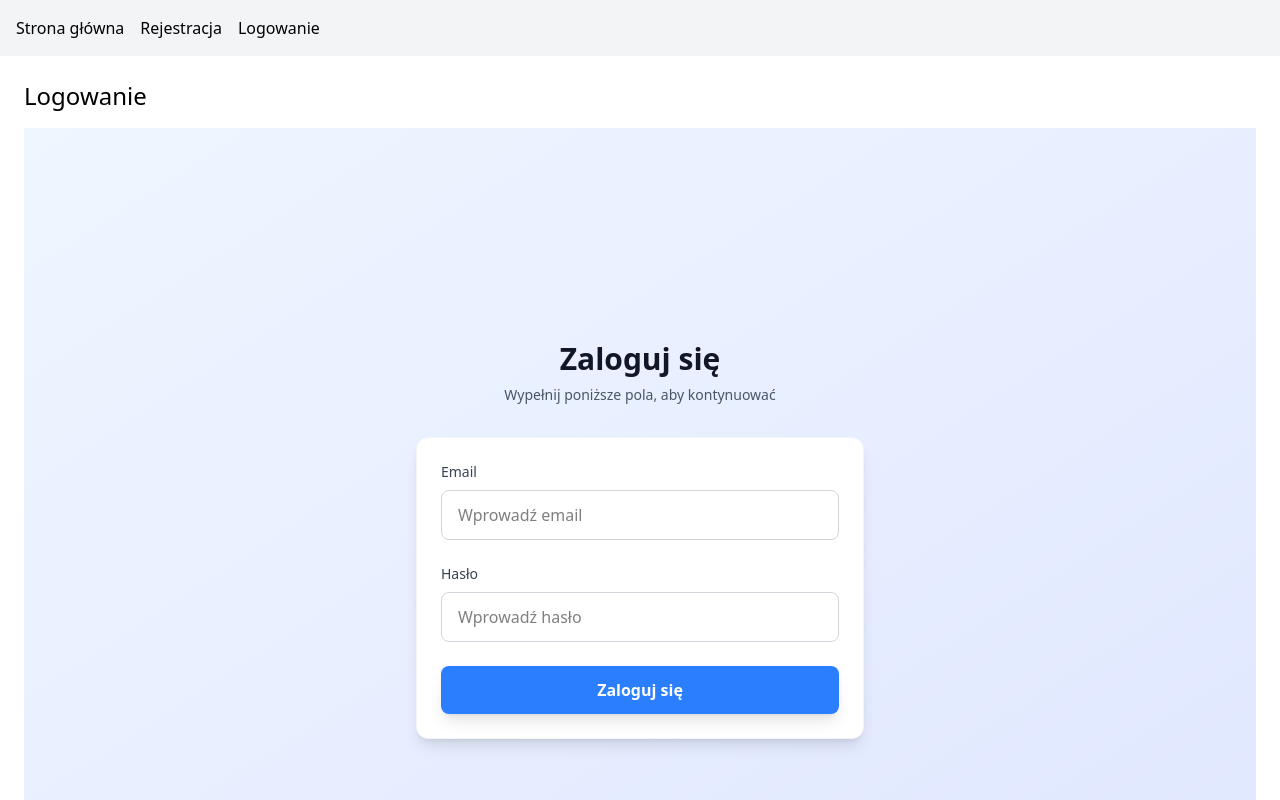
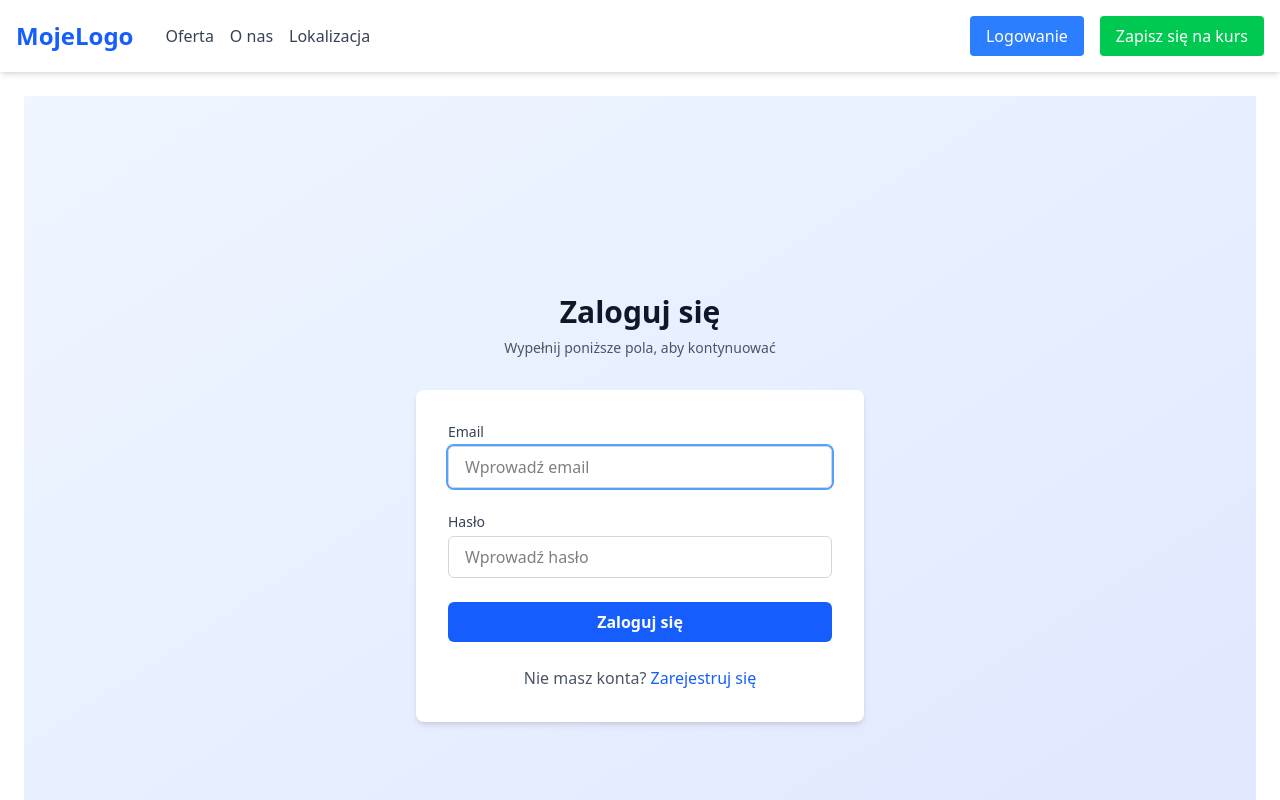
Before and after one commit to Mickelele/frontend-public, a Next.js app: page /auth/login in a window 1280 px wide. Shown: the top 800 px of the page. Built offline with nearby package versions, Linux system fonts and the light colour scheme.

Commit message:
nav bar edited

```diff
--- a/app/auth/login/page.js
+++ b/app/auth/login/page.js
@@ -1,10 +1,10 @@
 'use client';
+import { useRouter } from 'next/navigation';
 import { loginUser } from '/lib/api/auth.api';
 import { setToken } from '/lib/auth';
-import { useRouter } from 'next/navigation';
 import AuthForm from '/components/AuthForm';
 import { useAuth } from '/context/AuthContext';
-import '../../../styles/global.css';
+import Link from 'next/link';
 
 export default function LoginPage() {
     const router = useRouter();
@@ -23,9 +23,18 @@ export default function LoginPage() {
     ];
 
     return (
-        <div>
-            <h1 className="text-2xl mb-4">Logowanie</h1>
-            <AuthForm fields={fields} onSubmit={onSubmit} submitLabel="Zaloguj się" />
-        </div>
+        <AuthForm
+            fields={fields}
+            onSubmit={onSubmit}
+            submitLabel="Zaloguj się"
+            footer={
+                <p className="text-gray-600">
+                    Nie masz konta?{' '}
+                    <Link href="/auth/register" className="text-blue-600 hover:underline font-medium">
+                        Zarejestruj się
+                    </Link>
+                </p>
+            }
+        />
     );
 }
--- a/app/auth/register/page.js
+++ b/app/auth/register/page.js
@@ -2,14 +2,15 @@
 import { registerUser } from '/lib/api/auth.api';
 import { useRouter } from 'next/navigation';
 import AuthForm from '/components/AuthForm';
+import Link from 'next/link';
 
 export default function RegisterPage() {
     const router = useRouter();
 
     const onSubmit = async (values) => {
         await registerUser(values);
-        alert('Konto utworzone! Zaloguj się.');
-        router.push('/dashboard/profile');
+        alert('Konto utworzone! Teraz możesz się zalogować.');
+        router.push('/auth/login');
     };
 
     const fields = [
@@ -20,9 +21,18 @@ export default function RegisterPage() {
     ];
 
     return (
-        <div>
-            <h1 className="text-2xl mb-4">Rejestracja</h1>
-            <AuthForm fields={fields} onSubmit={onSubmit} submitLabel="Zarejestruj" />
-        </div>
+        <AuthForm
+            fields={fields}
+            onSubmit={onSubmit}
+            submitLabel="Zarejestruj"
+            footer={
+                <p className="text-gray-600 text-center">
+                    Masz już konto?{' '}
+                    <Link href="/auth/login" className="text-blue-600 hover:underline font-medium">
+                        Zaloguj się
+                    </Link>
+                </p>
+            }
+        />
     );
 }
--- a/components/AuthForm.js
+++ b/components/AuthForm.js
@@ -1,10 +1,20 @@
 'use client';
-import { useState } from 'react';
 
-export default function AuthForm({ fields, onSubmit, submitLabel }) {
+import { useState, useRef, useEffect } from 'react';
+import Link from 'next/link';
+
+export default function AuthForm({ fields, onSubmit, submitLabel, footer }) {
     const [values, setValues] = useState({});
     const [error, setError] = useState(null);
     const [isLoading, setIsLoading] = useState(false);
+    const firstInputRef = useRef(null);
+
+    // Autofocus na pierwsze pole
+    useEffect(() => {
+        if (firstInputRef.current) {
+            firstInputRef.current.focus();
+        }
+    }, []);
 
     const handleChange = (e) => {
         setValues({ ...values, [e.target.name]: e.target.value });
@@ -37,70 +47,64 @@ export default function AuthForm({ fields, onSubmit, submitLabel }) {
                     </p>
                 </div>
 
-                <form
-                    onSubmit={handleSubmit}
-                    className="card animate-slide-up"
-                >
-                    <div className="space-y-6">
-                        {fields.map((field) => (
-                            <div key={field.name} className="space-y-2">
-                                <label
-                                    htmlFor={field.name}
-                                    className="block text-sm font-medium text-gray-700"
-                                >
+                <form onSubmit={handleSubmit} className="bg-white p-8 rounded-lg shadow-md space-y-6">
+                    {fields.map((field, index) => (
+                        <div key={field.name} className="space-y-1">
+                            <label htmlFor={field.name} className="block text-sm font-medium text-gray-700">
                                 {field.label}
                             </label>
                             <input
                                 id={field.name}
+                                name={field.name}
                                 type={field.type || 'text'}
-                                    name={field.name}
+                                placeholder={`Wprowadź ${field.label.toLowerCase()}`}
+                                value={values[field.name] || ''}
                                 onChange={handleChange}
+                                disabled={isLoading}
+                                ref={index === 0 ? firstInputRef : null}
+                                className="w-full px-4 py-2 border border-gray-300 rounded-md focus:ring-2 focus:ring-blue-400 focus:outline-none"
                                 required
-                                    className="input-field"
-                                    placeholder={`Wprowadź ${field.label.toLowerCase()}`}
-                                    disabled={isLoading}
                             />
                         </div>
                     ))}
 
                     {error && (
                         <div className="rounded-md bg-red-50 p-4 border border-red-200">
-                                <div className="flex">
-                                    <div className="flex-shrink-0">
-                                        <svg className="h-5 w-5 text-red-400" viewBox="0 0 20 20" fill="currentColor">
-                                            <path fillRule="evenodd" d="M10 18a8 8 0 100-16 8 8 0 000 16zM8.707 7.293a1 1 0 00-1.414 1.414L8.586 10l-1.293 1.293a1 1 0 101.414 1.414L10 11.414l1.293 1.293a1 1 0 001.414-1.414L11.414 10l1.293-1.293a1 1 0 00-1.414-1.414L10 8.586 8.707 7.293z" clipRule="evenodd" />
-                                        </svg>
-                                    </div>
-                                    <div className="ml-3">
-                                        <h3 className="text-sm font-medium text-red-800">
-                                            Błąd
-                                        </h3>
-                                        <p className="text-sm text-red-700 mt-1">
-                                            {error}
-                                        </p>
-                                    </div>
-                                </div>
+                            <p className="text-sm text-red-700">{error}</p>
                         </div>
                     )}
 
                     <button
                         type="submit"
                         disabled={isLoading}
-                            className="btn-primary w-full flex justify-center items-center space-x-2 disabled:opacity-50 disabled:cursor-not-allowed"
+                        className="w-full py-2 px-4 bg-blue-600 text-white rounded-md font-semibold hover:bg-blue-700 transition-colors disabled:opacity-50 disabled:cursor-not-allowed flex justify-center items-center"
                     >
                         {isLoading ? (
-                                <>
-                                    <svg className="animate-spin h-5 w-5 text-white" xmlns="http://www.w3.org/2000/svg" fill="none" viewBox="0 0 24 24">
-                                        <circle className="opacity-25" cx="12" cy="12" r="10" stroke="currentColor" strokeWidth="4"></circle>
-                                        <path className="opacity-75" fill="currentColor" d="M4 12a8 8 0 018-8V0C5.373 0 0 5.373 0 12h4zm2 5.291A7.962 7.962 0 014 12H0c0 3.042 1.135 5.824 3 7.938l3-2.647z"></path>
+                            <svg
+                                className="animate-spin h-5 w-5 text-white mr-2"
+                                xmlns="http://www.w3.org/2000/svg"
+                                fill="none"
+                                viewBox="0 0 24 24"
+                            >
+                                <circle
+                                    className="opacity-25"
+                                    cx="12"
+                                    cy="12"
+                                    r="10"
+                                    stroke="currentColor"
+                                    strokeWidth="4"
+                                ></circle>
+                                <path
+                                    className="opacity-75"
+                                    fill="currentColor"
+                                    d="M4 12a8 8 0 018-8V0C5.373 0 0 5.373 0 12h4zm2 5.291A7.962 7.962 0 014 12H0c0 3.042 1.135 5.824 3 7.938l3-2.647z"
+                                ></path>
                             </svg>
-                                    <span>Przetwarzanie...</span>
-                                </>
-                            ) : (
-                                <span>{submitLabel}</span>
-                            )}
+                        ) : null}
+                        {isLoading ? 'Przetwarzanie...' : submitLabel}
                     </button>
-                    </div>
+
+                    {footer && <div className="mt-4 text-center">{footer}</div>}
                 </form>
             </div>
         </div>
--- a/components/Navbar.js
+++ b/components/Navbar.js
@@ -13,23 +13,49 @@ export default function Navbar() {
     };
 
     return (
-        <nav className="p-4 flex justify-between bg-gray-100">
-            <div className="space-x-4">
-                <Link href="/">Strona główna</Link>
+        <nav className="w-full bg-white shadow-md p-4 flex items-center justify-between">
+            {/* Lewa strona: Logo i linki */}
+            <div className="flex items-center space-x-8">
+                <Link href="/" className="text-2xl font-bold text-blue-600">
+                    {/* Tutaj logo tekstowe, możesz podmienić na obraz */}
+                    MojeLogo
+                </Link>
+                <div className="hidden md:flex space-x-4 text-gray-700 font-medium">
+                    <Link href="/#oferta" className="hover:text-blue-600 transition">Oferta</Link>
+                    <Link href="/#o-nas" className="hover:text-blue-600 transition">O nas</Link>
+                    <Link href="/#lokalizacja" className="hover:text-blue-600 transition">Lokalizacja</Link>
+                </div>
+            </div>
+
+            {/* Prawa strona: Logowanie / Zapisz się / Wyloguj */}
+            <div className="flex items-center space-x-4">
                 {user ? (
-                    <Link href="/dashboard/profile">Profil</Link>
+                    <>
+                        <span className="text-gray-700 font-medium hidden md:inline">{user.imie}</span>
+                        <button
+                            onClick={handleLogout}
+                            className="bg-red-500 hover:bg-red-600 text-white px-4 py-2 rounded transition"
+                        >
+                            Wyloguj
+                        </button>
+                    </>
                 ) : (
                     <>
-                        <Link href="/auth/register">Rejestracja</Link>
-                        <Link href="/auth/login">Logowanie</Link>
+                        <Link
+                            href="/auth/login"
+                            className="bg-blue-500 hover:bg-blue-600 text-white px-4 py-2 rounded transition"
+                        >
+                            Logowanie
+                        </Link>
+                        <Link
+                            href="/auth/register"
+                            className="bg-green-500 hover:bg-green-600 text-white px-4 py-2 rounded transition"
+                        >
+                            Zapisz się na kurs
+                        </Link>
                     </>
                 )}
             </div>
-            {user && (
-                <button onClick={handleLogout} className="text-red-600">
-                    Wyloguj
-                </button>
-            )}
         </nav>
     );
 }
--- a/package.json
+++ b/package.json
@@ -10,9 +10,11 @@
   "dependencies": {
     "@tailwindcss/cli": "^4.1.16",
     "axios": "^1.5.0",
+    "date-fns": "^4.1.0",
     "js-cookie": "^3.0.5",
     "next": "^13.5.5",
     "react": "18.2.0",
+    "react-big-calendar": "^1.19.4",
     "react-dom": "18.2.0"
   },
   "devDependencies": {
```
Also changed, not shown: app/page.js (+10 -0 lines), components/CourseCalendar.js (added, +69 -0 lines), components/CourseList.js (+14 -2 lines), components/TeacherList.js (added, +52 -0 lines), lib/api/teacher.api.js (added, +9 -0 lines), 1 other file (tests, documents, lock files or other folders). Lines whose indentation alone changed are shown as unchanged.
